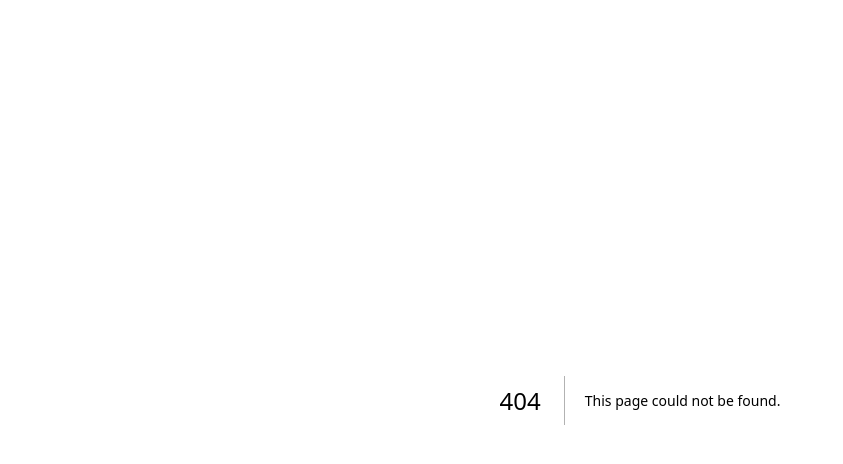
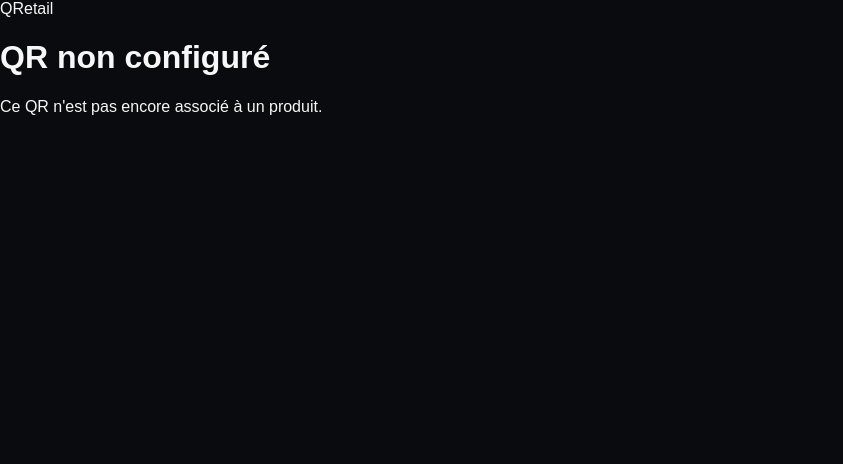
Before and after one commit to romainmannino/Qretail, a Next.js app: page /q/ORBEA-ORCA-DEMO in a window 1280 px wide. Before the commit this address had no page. Shown: the top 464 px of the page, without its empty margins (0-843 px from the left). Built offline with nearby package versions, Linux system fonts and the light colour scheme; no server answers; the database is empty.

Commit message:
Build QRetail MVP 1

```diff
--- /dev/null
+++ b/app/q/[token]/page.js
@@ -0,0 +1,13 @@
+"use client";
+import {useEffect,useState} from "react";
+import {getTag,track,lead} from "../../../lib/db";
+export default function Product({params}){const [tag,setTag]=useState(null),[loading,setLoading]=useState(true),[saved,setSaved]=useState(false),[form,setForm]=useState(false),[sent,setSent]=useState(false);
+ useEffect(()=>{Promise.resolve(params).then(p=>getTag(p.token)).then(t=>{setTag(t);setLoading(false);if(t)track(t)})},[params]);
+ if(loading)return <main className="consumer"><div className="loading">QRetail</div></main>;
+ if(!tag)return <main className="consumer"><div className="notfound"><Logo/><h1>QR non configuré</h1><p>Ce QR n'est pas encore associé à un produit.</p></div></main>;
+ const p=tag.products,b=p.brands;
+ async function submit(e){e.preventDefault();const f=new FormData(e.currentTarget);await lead({product_id:p.id,qr_tag_id:tag.id,first_name:f.get("first"),last_name:f.get("last"),phone:f.get("phone"),email:f.get("email"),consent:true});setSent(true)}
+ return <main className="consumer"><header className="productTop"><Logo/><span>{tag.retailers?.name||"En magasin"}</span></header><section className="productHero"><div className="brand">{b.name}</div><h1>{p.name}</h1><div className="meta">{p.color_code&&<span>Coloris {p.color_code}</span>}<span>Fiche officielle</span></div><p>{p.description}</p><a className="primary full" href={p.product_url} target="_blank">Voir la fiche {b.name}</a><button className="save full" onClick={()=>setSaved(!saved)}>{saved?"✓ Produit conservé":"Conserver ce produit"}</button><button className="textBtn" onClick={()=>setForm(!form)}>Recevoir la fiche et être recontacté</button></section>
+ {form&&<section className="lead">{sent?<div className="success"><b>C’est envoyé.</b><p>Vous pouvez revenir à la fiche produit.</p></div>:<form onSubmit={submit}><h2>Garder le contact</h2><p>Vos coordonnées sont transmises pour votre demande concernant ce produit.</p><div className="grid"><input name="first" placeholder="Prénom"/><input name="last" placeholder="Nom"/><input name="phone" placeholder="Téléphone"/><input name="email" type="email" placeholder="E-mail"/></div><label className="consent"><input type="checkbox" required/> J’accepte d’être recontacté au sujet de ce produit.</label><button className="primary full">Recevoir la fiche</button></form>}</section>}
+ <footer><span>Propulsé par</span><Logo/></footer></main>}
+function Logo(){return <div className="logo"><span>Q</span><span>R</span>etail</div>}
```
